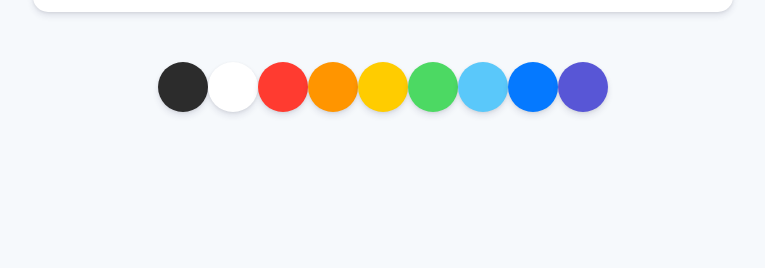
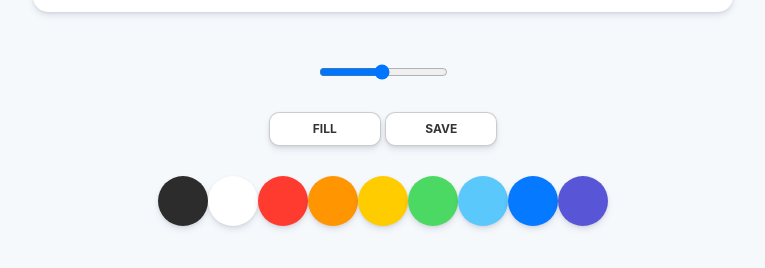
Before and after one commit to minsung521/nomadcoders_paint, a plain HTML site: page index.html in a window 1280 px wide. Shown: the part 738-1006 px from the top of the page, without its empty margins (257-1022 px from the left). Before the commit the page ends 900 px from the top, so only its background shows below. Drawn offline with Linux system fonts and the light colour scheme.

Commit message:
css finished

```diff
--- a/index.html
+++ b/index.html
@@ -9,6 +9,13 @@
 <body>
     <canvas id = "jsCanvas" class = "canvas"></canvas>
     <div class="controls">
+        <div class="controls__range">
+            <input type="range" name="range" id="jsRange" min="0.1" max="5.0" value="2.5" step="0.1">
+        </div>
+        <div class="controls__btns">
+            <button id="jsMode">Fill</button>
+            <button id="jsSave">Save</button>
+        </div>
         <div class= "controls__colors" id="jsColors">
             <div class="controls__color" style="background-color:#2c2c2c"></div>
             <div class="controls__color" style="background-color:white"></div>
--- a/styles.css
+++ b/styles.css
@@ -6,7 +6,7 @@ body {
   display: flex;
   flex-direction: column;
   align-items: center;
-  padding-top: 50px;
+  padding: 50px 0px;
 }
 
 .canvas {
@@ -17,7 +17,35 @@ body {
   box-shadow: 0 4px 6px rgba(50, 50, 93, 0.11), 0 1px 3px rgba(0, 0, 0, 0.08);
 }
 .controls {
-  margin: 50px;
+  margin-top: 50px;
+  display: flex;
+  flex-direction: column;
+  align-items: center;
+}
+.controls .controls__range {
+  margin-bottom: 30px;
+}
+.controls .controls__btns {
+  margin-bottom: 30px;
+}
+.controls__btns button {
+  all: unset;
+  cursor: pointer;
+  background-color: white;
+  padding: 10px 5px;
+  width: 100px;
+  text-align: center;
+  border-radius: 10px;
+  box-shadow: 0 4px 6px rgba(50, 50, 93, 0.11), 0 1px 3px rgba(0, 0, 0, 0.08);
+  border: 1px solid rgba(0, 0, 0, 0.2);
+  color: rgba(0, 0, 0, 0.8);
+  text-transform: uppercase;
+  font-weight: 700;
+  font-size: 12px;
+}
+
+.controls__btns button:active {
+  transform: scale(0.98);
 }
 .controls .controls__colors {
   display: flex;
```
